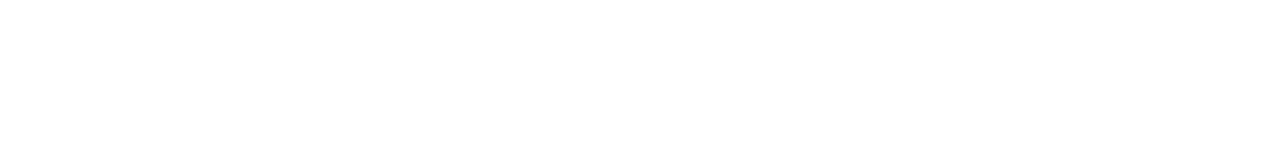
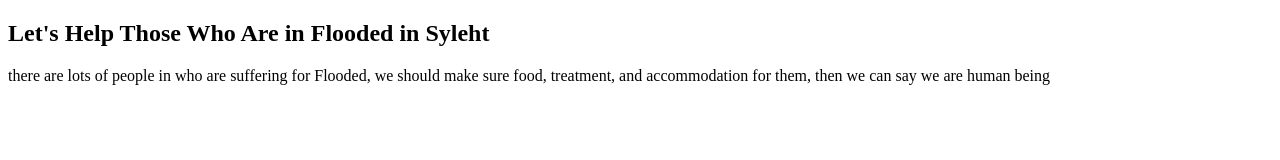
Before and after one commit to uh-shuvo/donation_portfolio_1, a plain HTML site: page index.html in a window 1280 px wide. Drawn offline with Linux system fonts and the light colour scheme.

Commit message:
top hero added

```diff
--- a/index.html
+++ b/index.html
@@ -9,7 +9,13 @@
 </head>
 
 <body>
-
+    <section class="top-hero">
+        <div>
+            <h1>Let's Help Those Who Are in Flooded in Syleht</h1>
+            <p>there are lots of people in who are suffering for Flooded, we should make sure food, treatment, and
+                accommodation for them, then we can say we are human being</p>
+        </div>
+    </section>
 </body>
 
 </html>
```
